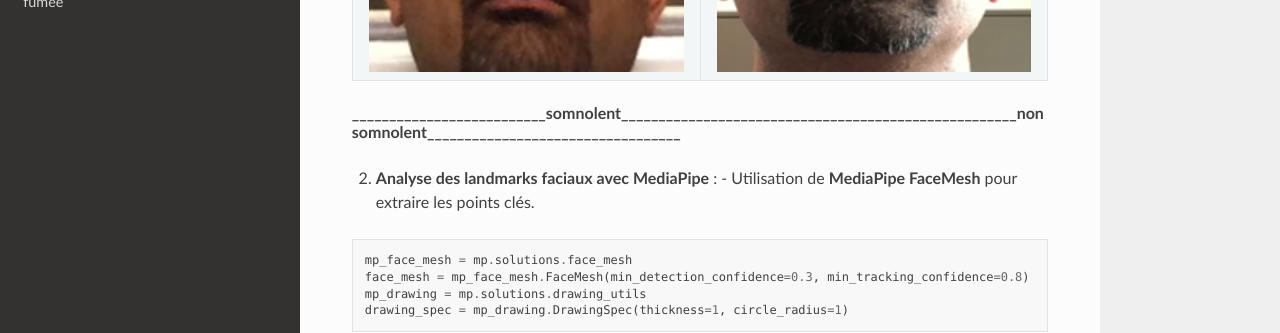
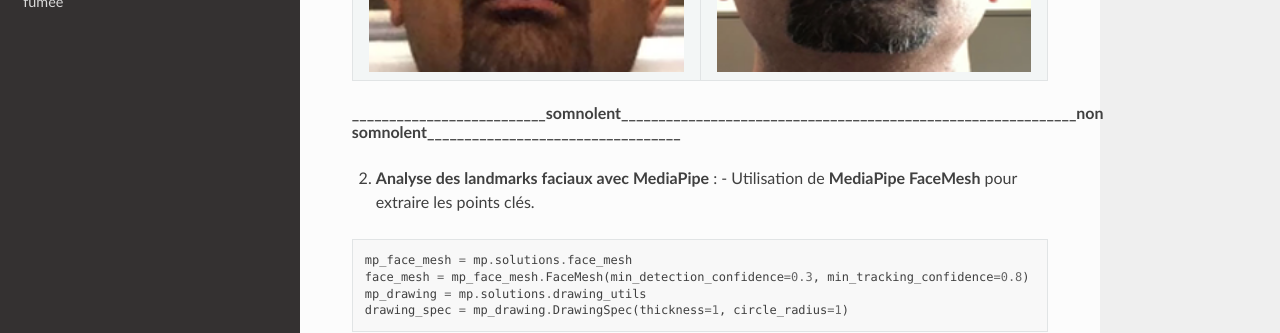
Before and after one commit to fatimafadili/detection, a Sphinx documentation site: the page built from source/index.rst, in a window 1280 px wide and 900 px high, scrolled down 2163 px. Shown: the part 154-487 px from the top of the window. Built offline with Sphinx 7.4.7 and the Read the Docs theme 3.1.0, drawn with Linux system fonts in a browser that asks for light colours.

```diff
--- a/source/index.rst
+++ b/source/index.rst
@@ -90,8 +90,8 @@ exemple de data :
      - .. image:: image/a0103.png
          :alt: Image 2
          :width: 500px
-__________________________somnolent_____________________________________________________non somnolent__________________________________
-                =========                                                     =============
+__________________________somnolent_____________________________________________________________non somnolent__________________________________
+                          =========                                                             =============
 2. **Analyse des landmarks faciaux avec MediaPipe** :
    - Utilisation de **MediaPipe FaceMesh** pour extraire les points clés.
 
```
